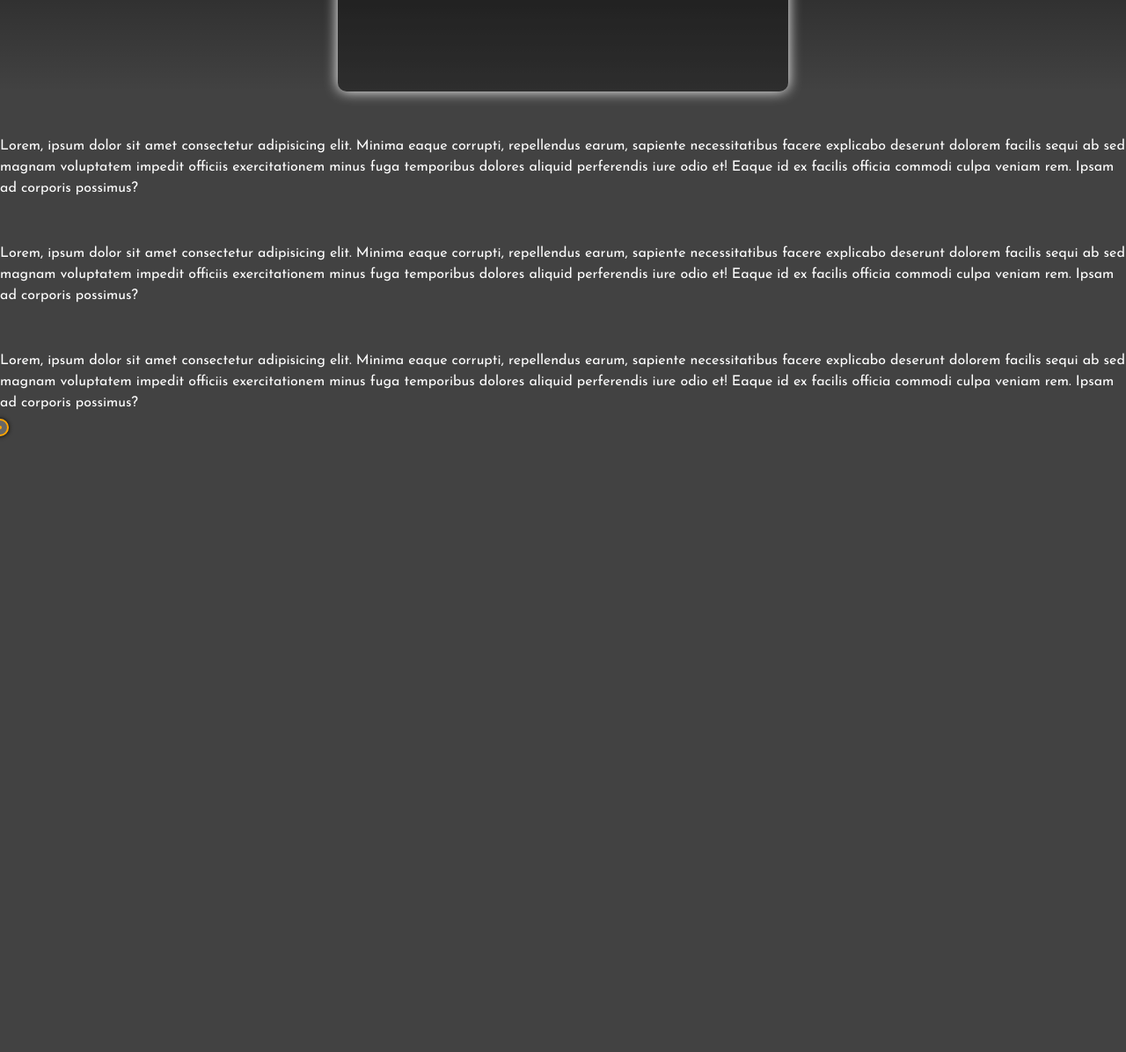
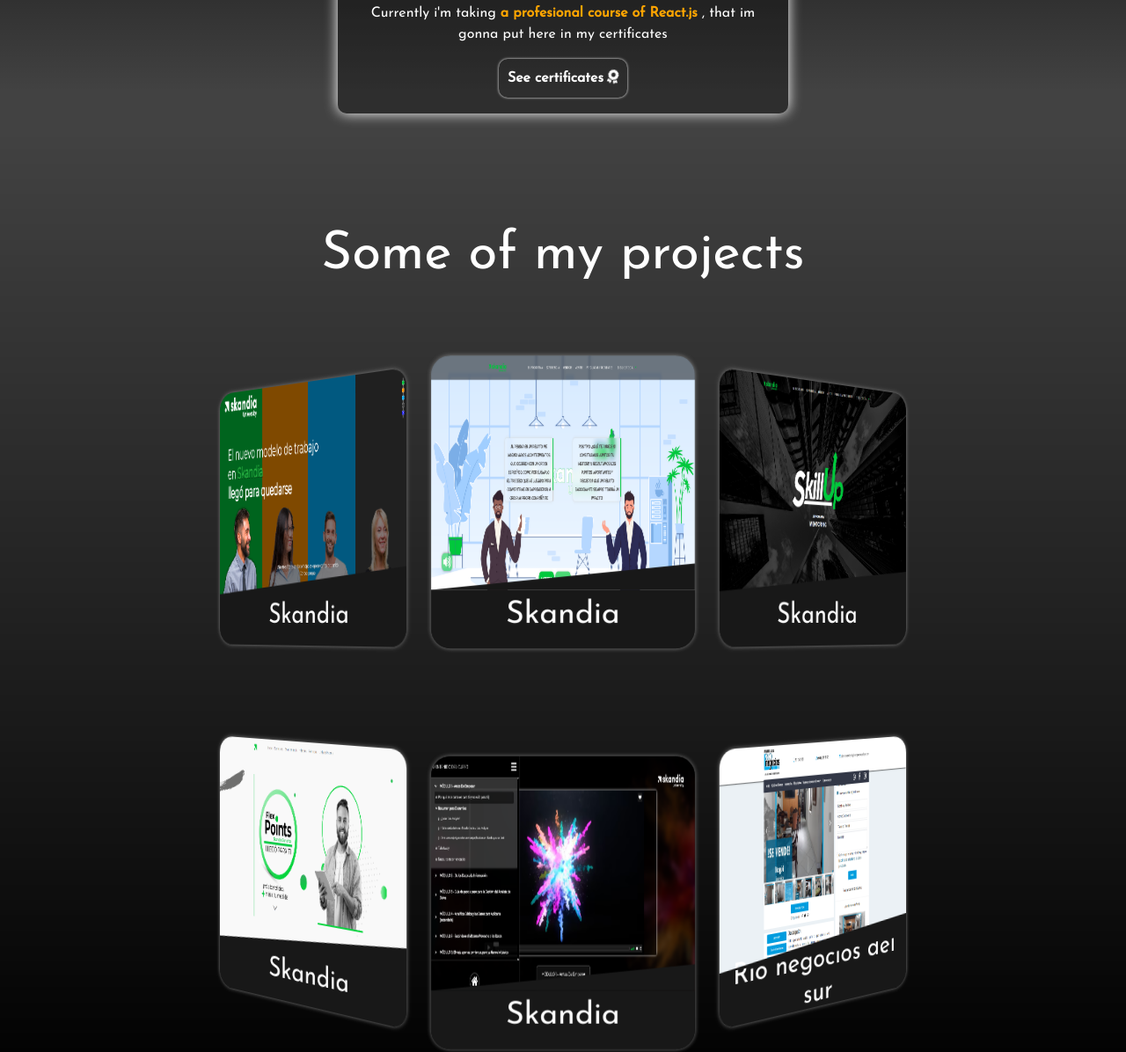
Before and after one commit to kwideveloper/Curriculum, a plain HTML site: page index.html in a window 1280 px wide. Shown: the part 1096-2292 px from the top of the page at 88% size. Before the commit the page ends 1592 px from the top, so only its background shows below. Drawn offline with Linux system fonts and the light colour scheme.

Commit message:
Se añadieron las imagenes de los trabajos y se terminó la sección de Proyectos

```diff
--- a/Json/data.json
+++ b/Json/data.json
@@ -2,23 +2,52 @@
     "language":[
 
         {
-            "home": "Home",
-            "about": "About",
-            "proyects": "Proyects",
+            "nav": {
+                "home":"Home",
+                "about": "About",
+                "proyects": "Proyects"
+            },
             "name": "Name",
             "age": "Age",
-            "experience": "Experience",
-            "skills": "Skills <i class='fas fa-graduation-cap'></i>"
+            "experience": "Experience: 3 Years",
+            "skills": "Skills <i class='fas fa-graduation-cap'></i>",
+            "about": {
+                "h2":"Let me introduce myself <i class='fas fa-user-astronaut'></i>",
+                "p1": "My name is Andrés, I'm 22 years old, I have been a Web developer for <span>3</span> years",
+                "p2": "Something that has always characterized me is being self-taught, thanks to this I have been able to learn a lot about what I am passionate about, computing. My goal is to provide a service always with good practices, commitment and above all enthusiasm for what I do; I use <span>110%</span> of each job to do an excellent work.",
+                "p3": "Currently i'm taking <span> a profesional course of React.js </span>, that im gonna put here in my certificates",
+                "see_certificates": "See certificates <i class='fas fa-award'></i>",
+                "download_certificate": "Click some image to view the certificate",
+                "go_back": "<i class='fas fa-chevron-left'></i> Go back"
+            },
+            "proyects":{
+                "title":"Some of my projects"
+            }
+
+
         },
 
         {
-            "home": "Inicio",
-            "about": "Sobre mi",
-            "proyects": "Proyectos",
+            "nav": {
+                "home":"Inicio",
+                "about": "Sobre mi",
+                "proyects": "Proyectos"
+            },
             "name": "Nombre",
             "age": "Edad",
-            "experience": "Experiencia",
-            "skills": "Habilidades <i class='fas fa-graduation-cap'></i>"
+            "experience": "Experiencia: 3 años",
+            "about": {
+                "h2":"Déjame presentarme <i class='fas fa-user-astronaut'></i>",
+                "p1": "Mi nombre es Andrés, tengo 22 años, soy desarrollador Web desde hace <span>3</span> años",
+                "p2": "Algo que siempre me ha caracterizado es el ser autodidacta, gracias a ello he podido aprender mucho en lo que me apasiona, la informática. Mi objetivo es brindar un servicio siempre con buenas practicas, empeño y por sobre todo entusiasmo por lo que hago; A cada trabajo le empleo un <span>110%</span> para realizar un trabajo excelente",
+                "p3": "Actualmente, estoy tomando un <span> curso profesional de React.js</span> , que voy a poner aquí en mis certificados",
+                "see_certificates": "Ver certificados <i class='fas fa-award'></i>",
+                "download_certificate": "Haz click en cualquier imagen para ver el certificado",
+                "go_back": "<i class='fas fa-chevron-left'></i>  Volver"
+            },
+            "proyects":{
+                "title":"Algunos de mis proyectos"
+            }
 
         }
 
--- a/index.html
+++ b/index.html
@@ -107,19 +107,55 @@
 
     <section id="proyects">
 
-        <p>Lorem, ipsum dolor sit amet consectetur adipisicing elit. Minima eaque corrupti, repellendus earum, sapiente necessitatibus facere explicabo deserunt dolorem facilis sequi ab sed magnam voluptatem impedit officiis exercitationem minus fuga temporibus dolores aliquid perferendis iure odio et! Eaque id ex facilis officia commodi culpa veniam rem. Ipsam ad corporis possimus?</p>
+        <h2 data-aos="fade-right" data-aos-delay="300" class="title"> My projects </h2>
+
+        <div data-aos="fade-in" data-aos-delay="400" class="custom-card col-xsm-12">
+            <div class="image-container"><img src="./images/work1.png" alt=""></div>
+            <div class="body-container">
+                <h2> Skandia </h2>
+            </div>
+        </div>
+
+        <div data-aos="fade-in" data-aos-delay="600" class="custom-card col-xsm-12">
+            <div class="image-container"><img src="./images/work2.png" alt=""></div>
+            <div class="body-container">
+                <h2> Skandia </h2>
+            </div>
+        </div>
+
+        <div data-aos="fade-in" data-aos-delay="800" class="custom-card col-xsm-12">
+            <div class="image-container"><img src="./images/work3.png" alt=""></div>
+            <div class="body-container">
+                <h2> Skandia </h2>
+            </div>
+        </div>
+
+        <div data-aos="fade-in" data-aos-delay="800" class="custom-card col-xsm-12">
+            <div class="image-container"><img src="./images/work4.png" alt=""></div>
+            <div class="body-container">
+                <h2> Skandia </h2>
+            </div>
+        </div>
+
+        <div data-aos="fade-in" data-aos-delay="800" class="custom-card col-xsm-12">
+            <div class="image-container"><img src="./images/work5.png" alt=""></div>
+            <div class="body-container">
+                <h2> Skandia </h2>
+            </div>
+        </div>
+
+        <div data-aos="fade-in" data-aos-delay="800" class="custom-card col-xsm-12">
+            <div class="image-container"><img src="./images/work6.png" alt=""></div>
+            <div class="body-container">
+                <h2> Rio negocios del sur </h2>
+            </div>
+        </div>
+
+
 
     </section>
-    <section id="proyects">
 
-        <p>Lorem, ipsum dolor sit amet consectetur adipisicing elit. Minima eaque corrupti, repellendus earum, sapiente necessitatibus facere explicabo deserunt dolorem facilis sequi ab sed magnam voluptatem impedit officiis exercitationem minus fuga temporibus dolores aliquid perferendis iure odio et! Eaque id ex facilis officia commodi culpa veniam rem. Ipsam ad corporis possimus?</p>
 
-    </section>
-    <section id="proyects">
-
-        <p>Lorem, ipsum dolor sit amet consectetur adipisicing elit. Minima eaque corrupti, repellendus earum, sapiente necessitatibus facere explicabo deserunt dolorem facilis sequi ab sed magnam voluptatem impedit officiis exercitationem minus fuga temporibus dolores aliquid perferendis iure odio et! Eaque id ex facilis officia commodi culpa veniam rem. Ipsam ad corporis possimus?</p>
-
-    </section>
 
     <script src='js/aos.js'></script>
     <script src="js/bootstrap.bundle.min.js"></script>
--- a/js/app.js
+++ b/js/app.js
@@ -216,11 +216,12 @@ document.addEventListener("click", () => {
     const observer = new IntersectionObserver(observerFunction,{
         root: null,
         rootMargin: "0px",
-        threshold: 1
+        threshold: .7
     })
 
     observer.observe(document.getElementById("home"));
-    observer.observe(document.getElementById("about"))
+    observer.observe(document.getElementById("about"));
+    observer.observe(document.getElementById("proyects"));
 //---
 
 // Certificate animation
--- a/js/language.js
+++ b/js/language.js
@@ -34,12 +34,13 @@ const changeLanguage = () => {
         const aboutP4 = document.querySelector("#about div p:nth-of-type(4)");
         const aboutGoBack = document.querySelector("#about .go-back");
         const aboutDownload = document.querySelector("#about .download");
+        const proyectsTitle = document.querySelector("#proyects .title");
         // ---
 
         // Function who writes the text
         const writeText = (languageSelected) => {
 
-            const {nav,age,skills,name,about,experience} = data.language[languageSelected];
+            const {nav,age,skills,name,about,experience,proyects} = data.language[languageSelected];
 
              //Nav Paragraphs
              navParagraphs[0].innerHTML = nav.home;
@@ -62,6 +63,9 @@ const changeLanguage = () => {
              aboutP4.innerHTML = about.see_certificates;
              aboutGoBack.innerHTML = about.go_back;
              aboutDownload.innerHTML = about.download_certificate;
+
+            //  Proyects
+             proyectsTitle.innerHTML = proyects.title
 
         }
 
--- a/styles/_home.scss
+++ b/styles/_home.scss
@@ -468,13 +468,13 @@ section {
             cursor: inherit;
 
             &:nth-of-type(1) {
-                background-image: url("../images/javaScript2.png");
+                background-image: url("../images/javaScript.png");
             }
             &:nth-of-type(2) {
-                background-image: url("../images/react2.png");
+                background-image: url("../images/react.png");
             }
             &:nth-of-type(3) {
-                background-image: url("../images/css2.png");
+                background-image: url("../images/css.png");
             }
 
             .certificate-icon {
@@ -530,6 +530,106 @@ section {
     }
 }
 
+#proyects {
+
+    background: linear-gradient(to bottom, transparent, black);
+    padding: 100px;
+    display: flex;
+    align-items: center;
+    justify-content: center;
+    overflow-y: hidden;
+    flex-wrap: wrap;
+    transform-style: preserve-3d;
+    perspective: 1000px;
+
+    .custom-card {
+
+        height: 300px;
+        width: 25%;
+        margin: 10px;
+        border-radius: 20px;
+        overflow: hidden;
+        transition: all .5s ease;
+        margin-top: 100px;
+        box-shadow: 0 0 5px gray;
+
+        &:nth-of-type(1) {
+            transform: rotateY(-25deg);
+        }
+        &:nth-of-type(2) {
+            transform: translateZ(100px);
+        }
+        &:nth-of-type(3) {
+            transform: rotateY(25deg);
+        }
+
+        &:nth-of-type(4) {
+            transform: rotateY(-25deg);
+        }
+        &:nth-of-type(5) {
+            transform: translateZ(100px);
+        }
+        &:nth-of-type(6) {
+            transform: rotateY(25deg);
+        }
+
+
+        .image-container {
+            height: 80%;
+            width: 100%;
+
+            img {
+                height: 100%;
+                width: 100%;
+            }
+        }
+
+        .body-container {
+
+            position: relative;
+            height: 20%;
+            background: #181818;
+            padding: 10px;
+            display: flex;
+            align-items: center;
+            justify-content: center;
+
+            &::after {
+                content: "";
+                position: absolute;
+                top: 0;
+                left: 0;
+                width: 100%;
+                height: 0;
+                border-bottom: 50px solid #181818;
+                border-left: 500px solid transparent;
+                transform: translateY(-100%);
+            }
+        }
+
+        &:hover {
+            box-shadow: 0 0 5px $orange;
+            transform: rotateY(0) translateZ(100px);
+        }
+
+
+    }
+
+    .title {
+        font-size: 60px;
+        text-align: center;
+        width: 100%;
+    }
+
+    h2 {
+        text-align: center;
+        width: 100%;
+    }
+
+
+
+}
+
 // Cursor
 #cursor {
     width: 20px;
```
Also changed, not shown: images/css2.png (deleted), images/javaScript2.png (deleted), images/react2.png (deleted), images/work1.png (added), images/work2.png (added), images/work3.png (added), images/work4.png (added), images/work5.png (added), images/work6.png (added), styles/index.css, 2 other files.
